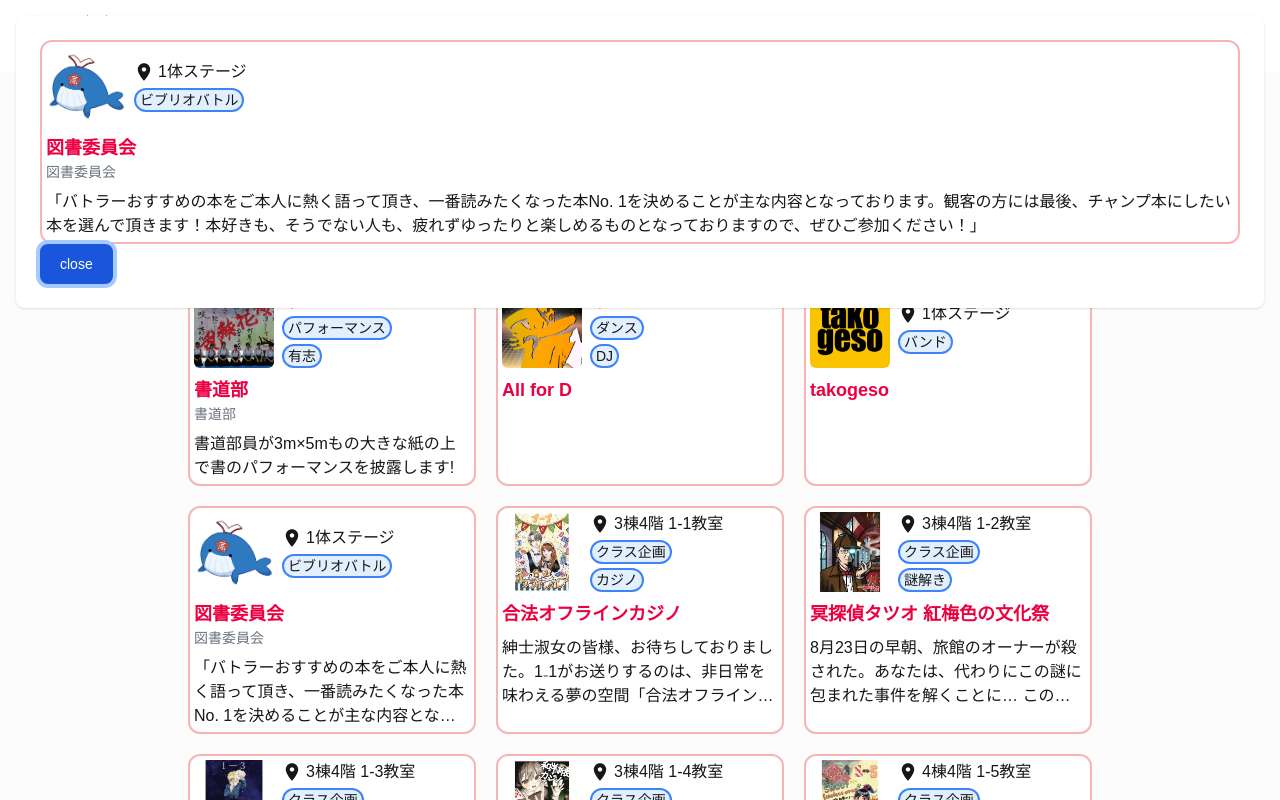
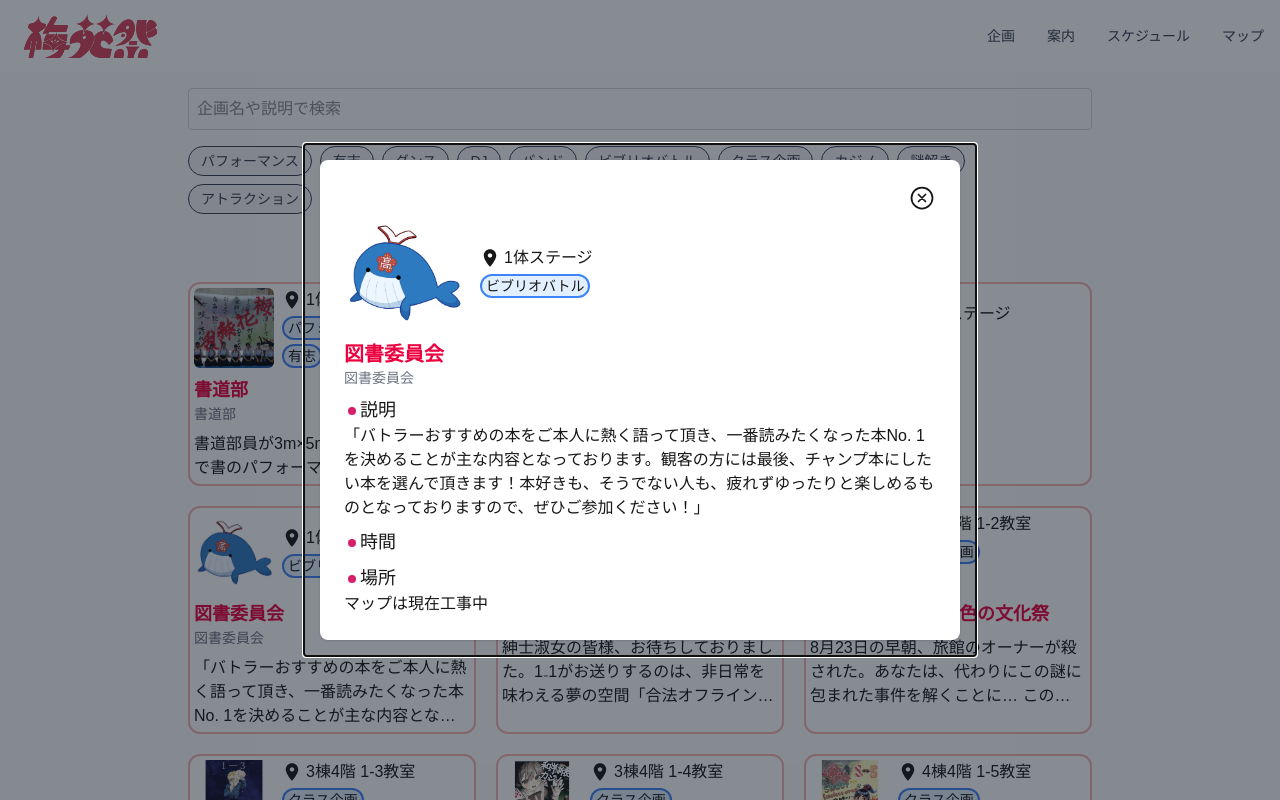
Before and after one commit to baiensai/2026, a Next.js app: page /projects in a window 1280 px wide. Both pictures are taken after a click on the element 332 px from the left and 620 px from the top of the page. Shown: the top 800 px of the page. Built offline with nearby package versions, Linux system fonts and the light colour scheme.

Commit message:
モーダルの内容が決定

```diff
--- a/app/_components/modalContent.js
+++ b/app/_components/modalContent.js
@@ -1,19 +1,21 @@
 import { IoMdPin, IoMdHeart } from "react-icons/io"
+import { GoDotFill } from "react-icons/go"
+
 
 function ModalContent({ data }) {
   return (
-    <div className="w-full p-1 border-[2px] border-red-300 rounded-xl bg-[#FFFFFF]">
-      <div className="flex flex-col md:flex-row items-center">
-        <img src={data.icon} className="w-15 h-15 md:w-20 md:h-20 rounded-md mr-auto md:mr-2" />
-        <div className="w-full mt-2 md:mt-0">
+    <div className="w-full bg-[#FFFFFF]">
+      <div className="flex flex-row md:flex-row items-center">
+        <img src={data.icon} className="w-30 h-30 rounded-lg mr-auto" />
+        <div className="w-full mt-0 ml-4">
           <div className="flex items-center mb-1">
             <IoMdPin className="w-4 h-4 md:w-5 md:h-5 mr-1" />
-            <p className="text-sm md:text-base">{data.place}</p>
+            <p className="text-base md:text-base">{data.place}</p>
           </div>
           <div className="flex items-center justify-between w-full">
             <div className="flex gap-1 flex-col items-start">
               {data.tags.map((tag, i) => (
-                <p className={`border-2 rounded-full border-${tag.color}-500 bg-${tag.color}-100 px-1 text-xs md:text-sm`} key={i}>{tag.text}</p>
+                <p className={`border-2 rounded-full border-${tag.color}-500 bg-${tag.color}-100 px-1 text-sm md:text-sm`} key={i}>{tag.text}</p>
               ))}
             </div>
           </div>
@@ -22,12 +24,35 @@ function ModalContent({ data }) {
 
       <div className="flex my-2">
         <div>
-          <p className="text-base md:text-lg text-rose-600 font-semibold">{data.title}</p>
-          <p className="text-xs md:text-sm text-gray-500">{data.organization}</p>
+          <p className="text-lg md:text-xl text-rose-600 font-semibold">{data.title}</p>
+          <p className="text-sm md:text-sm text-gray-500">{data.organization}</p>
         </div>
       </div>
 
-      <div className="text-sm md:text-base w-full line-clamp-2 md:line-clamp-3">{data.modalDescription ?? data.description}</div>
+      <div className="mt-2 flex items-start">
+        <GoDotFill className="text-pink-600 mt-[7px]" />
+        <div>
+          <p className="text-lg font-medium">説明</p>
+        </div>
+      </div>
+      <div className="text-base md:text-base w-full">{data.modalDescription ?? data.description}</div>
+
+      <div className="mt-2 flex items-start">
+        <GoDotFill className="text-pink-600 mt-[7px]" />
+        <div>
+          <p className="text-lg font-medium">時間</p>
+        </div>
+      </div>
+      <div className="text-base md:text-base w-full">{data.timeDescription ?? null}</div>
+
+      <div className="mt-2 flex items-start">
+        <GoDotFill className="text-pink-600 mt-[7px]" />
+        <div>
+          <p className="text-lg font-medium">場所</p>
+        </div>
+      </div>
+      <p>マップは現在工事中</p>
+
     </div>
   )
 }
--- a/app/projects/_data.js
+++ b/app/projects/_data.js
@@ -30,7 +30,8 @@ const datas = [
     title: "takogeso",
     organization: "",
     description: "",
-    modalDescription: <img src="/IMG_5627.jpg" />
+    modalDescription: <img src="/IMG_5627.jpg" />,
+    timeDescription: "あへあへあへあへ"
   },
   {
     icon: "/icons/22.png",
@@ -284,8 +285,8 @@ STARWARS episode3-2
       <p>3-4ロボット劇『出撃 H.O.P.E.』
         少年少女がロボットを駆使し平和を脅かす敵に立ち向かっていくSFアクション！！
         完全オリジナルの脚本をお楽しみください</p>
-      <img src='3-4table.jpg' />
-    </>
+      </>,
+    timeDescription: <img src='3-4table.jpg' />
   },
   {
     icon: "/icons/3-5.JPG",
@@ -308,7 +309,7 @@ STARWARS episode3-2
     title: "アラジン",
     organization: "",
     description: "",
-    modalDescription: <img src='3-6table.jpg' />
+    timeDescription: <img src='3-6table.jpg' />
   },
   {
     icon: "/icons/3-7.JPG",
--- a/app/projects/page.js
+++ b/app/projects/page.js
@@ -2,6 +2,7 @@
 
 import Card from "../_components/card"
 import { Button, Modal, ModalBody, ModalFooter, ModalHeader } from "flowbite-react"
+import { IoCloseCircleOutline } from "react-icons/io5"
 import datas from "./_data"
 import ModalContent from "../_components/modalContent"
 import { useState, useMemo } from "react"
@@ -55,10 +56,12 @@ function Projects() {
 
       <Modal dismissible show={openModal} onClose={() => setOpenModal(null)}>
         <ModalBody>
-          <div className="space-y-6">
+          <div className="flex flex-row-reverse">
+            <IoCloseCircleOutline className="w-7 h-7" onClick={() => setOpenModal(null)} />
+          </div>
+          <div className="">
             <ModalContent data={openModal} />
           </div>
-          <Button onClick={() => setOpenModal(null)}>close</Button>
         </ModalBody>
       </Modal>
 
```
Also changed, not shown: .flowbite-react/class-list.json.
